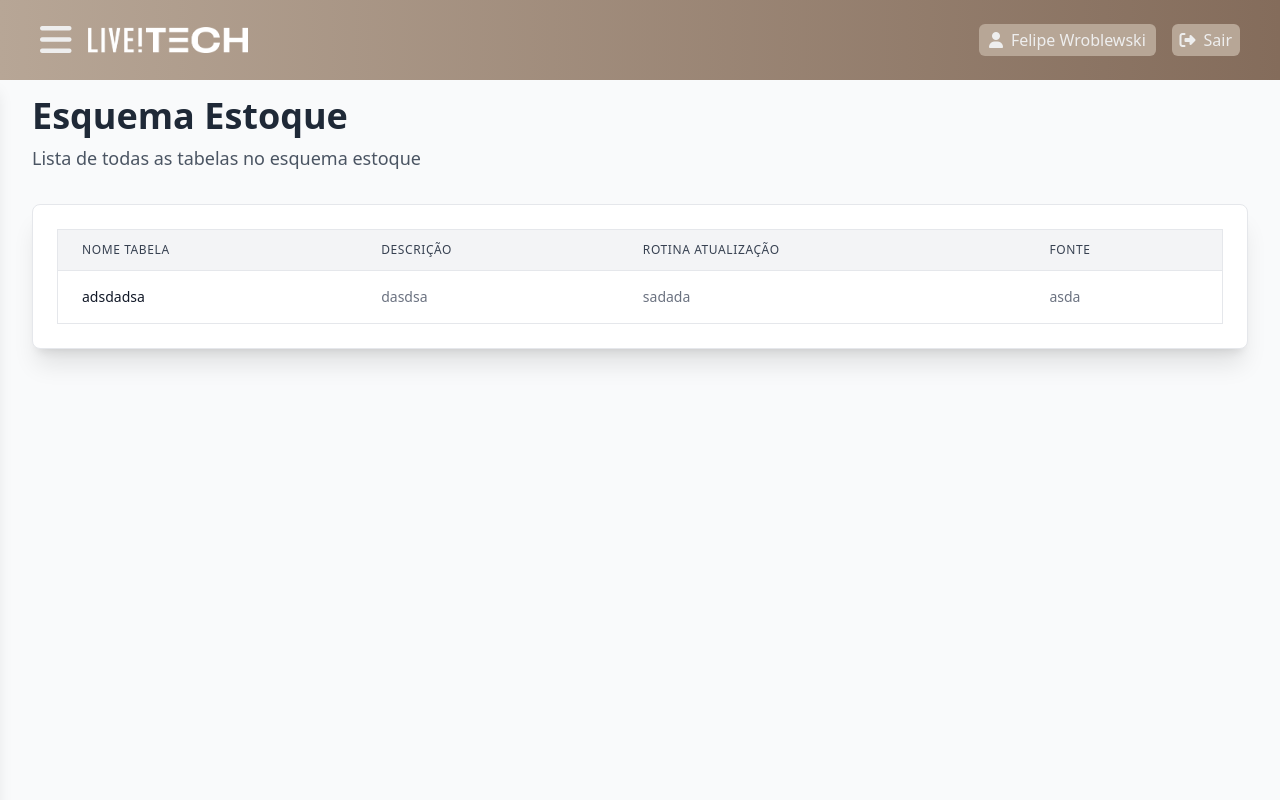
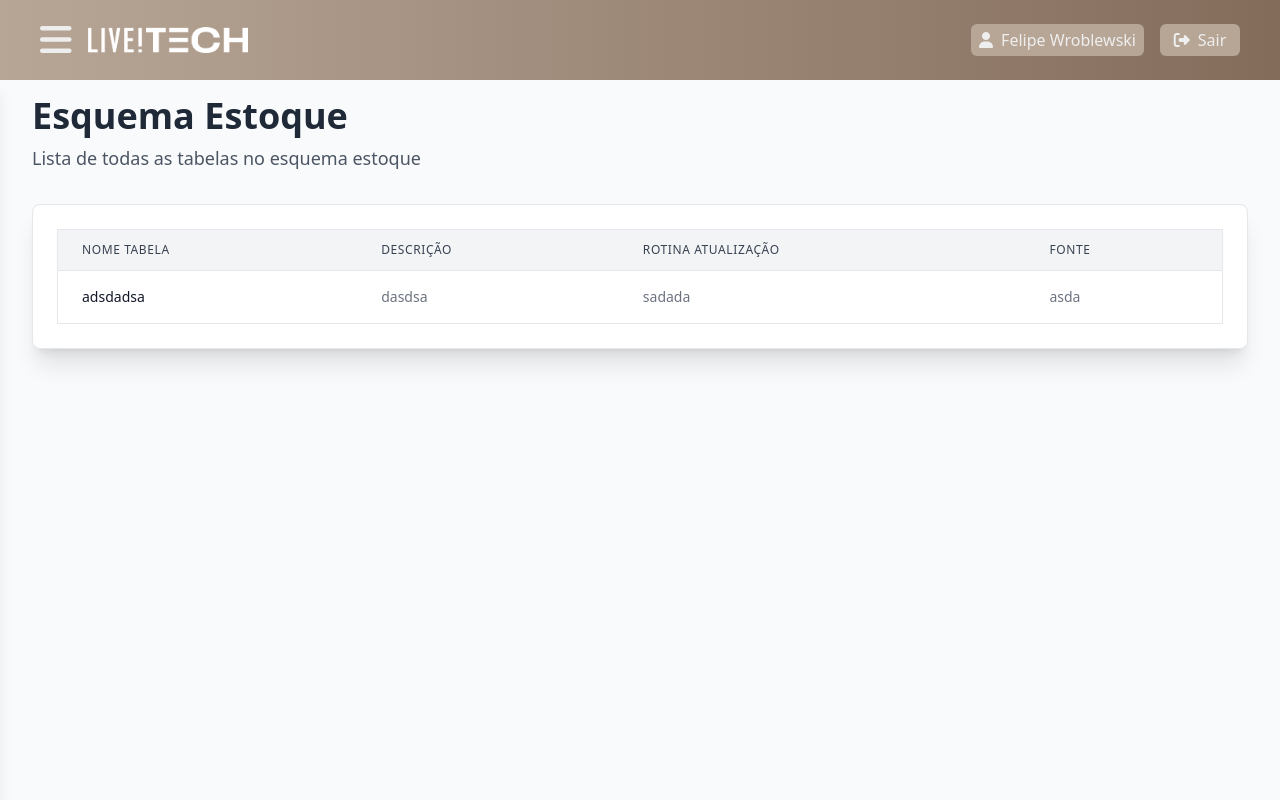
Before and after one commit to FelipeWroblewski/distribuicaoLojas, a Flask app: page /esquemaApi/Rh in a window 1280 px wide. Run offline with Flask 3, Linux system fonts and the light colour scheme; a user stored in the database is signed in; data comes from the database, SQL or seed files in the repository; some libraries are stand-ins or nearby versions.

Commit message:
ajustando input de usuario da navbar

```diff
--- a/app/static/css/main.css
+++ b/app/static/css/main.css
@@ -867,6 +867,11 @@ video {
   min-width: 100%;
 }
 
+.min-w-fit {
+  min-width: -moz-fit-content;
+  min-width: fit-content;
+}
+
 .flex-1 {
   flex: 1 1 0%;
 }
@@ -1187,6 +1192,21 @@ video {
   padding-bottom: 1rem;
 }
 
+.px-1 {
+  padding-left: 0.25rem;
+  padding-right: 0.25rem;
+}
+
+.py-2 {
+  padding-top: 0.5rem;
+  padding-bottom: 0.5rem;
+}
+
+.px-2 {
+  padding-left: 0.5rem;
+  padding-right: 0.5rem;
+}
+
 .pl-1 {
   padding-left: 0.25rem;
 }
--- a/app/templates/navbar.html
+++ b/app/templates/navbar.html
@@ -10,7 +10,7 @@
             </div>
 
             <div class="flex items-center gap-4 mr-10">
-                <a href="{{url_for('home')}}" class="flex flex-row items-center gap-2 p-1 w-4/5 justify-center rounded-md bg-begePrincipal">
+                <a href="{{url_for('home')}}" class="flex flex-row items-center gap-2 px-2 py-1 min-w-fit justify-center rounded-md bg-begePrincipal">
                     <i class="fa-solid fa-user"></i>
                     <h1>{{ current_user.puxar_nome() }}</h1>
                 </a>
```
